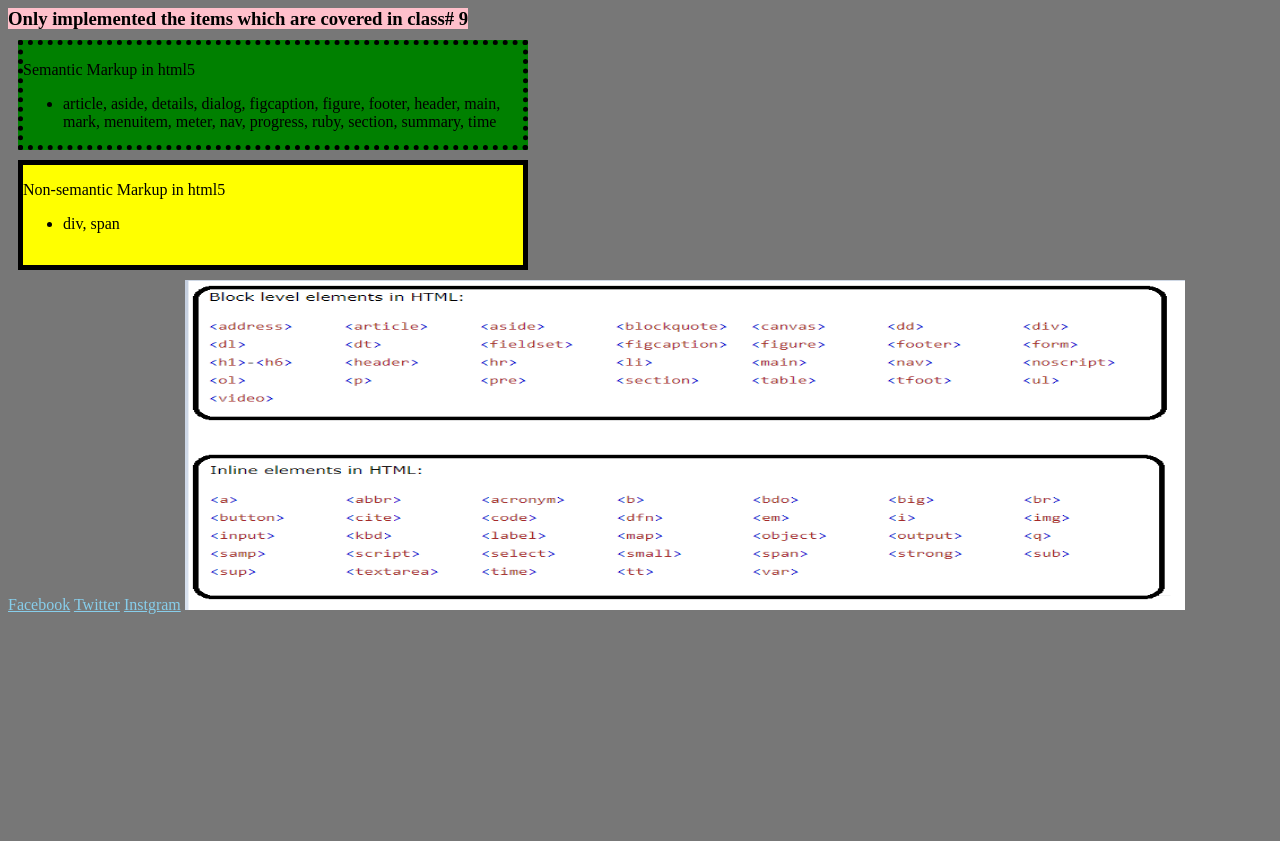
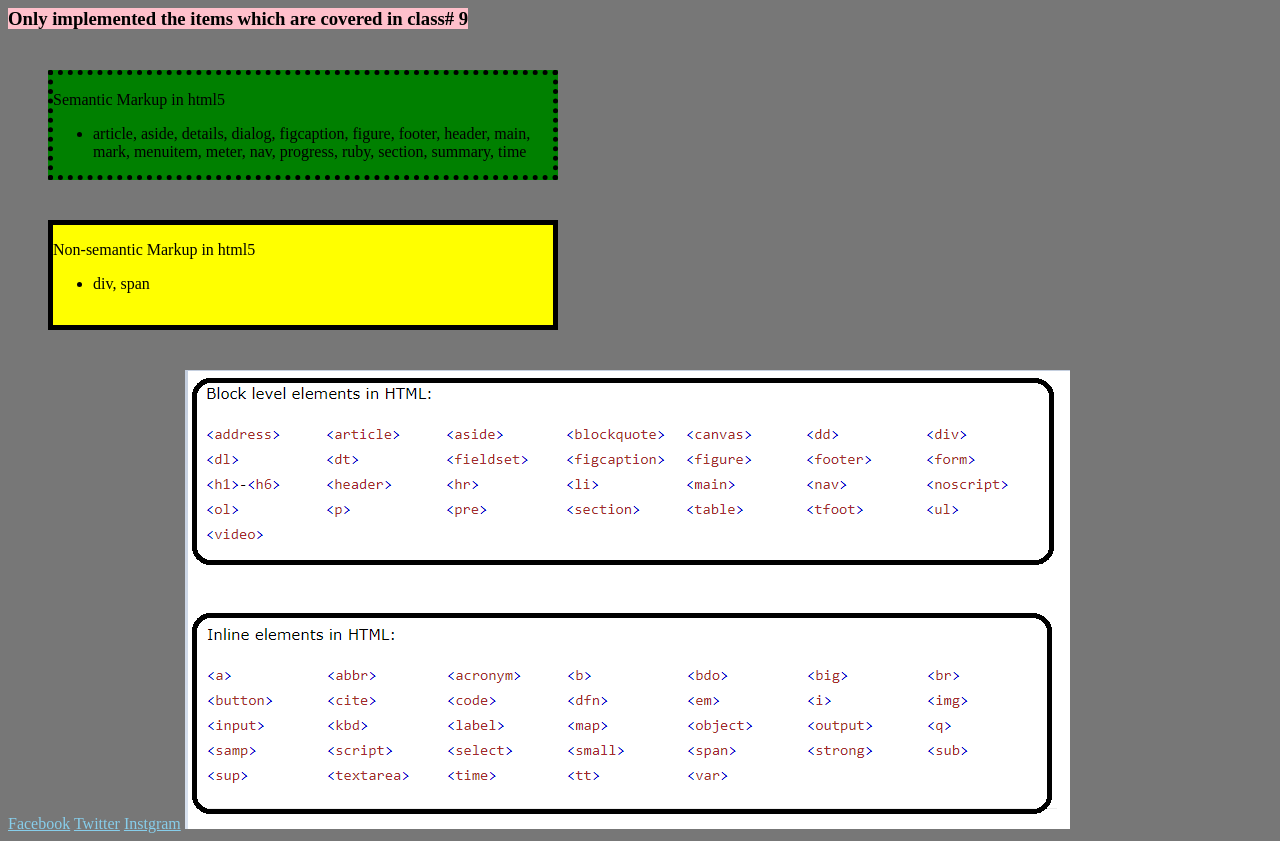
Before and after one commit to kiaskamal/Class-9_html_h.w, a plain HTML site: page index.html in a window 1280 px wide. Before the commit the page ends 800 px from the top, so only its background shows below. Drawn offline with Linux system fonts and the light colour scheme.

Commit message:
Add files via upload

```diff
--- a/css/style.css
+++ b/css/style.css
@@ -6,20 +6,17 @@ h3{
 width:500px;
 height:100px;
 border: 5px dotted;
-margin: 10px;
+margin: 40px;
 background-color:green;
 }
 .box2{
 width:500px;
 height:100px;
 border: 5px solid;
-margin: 10px;
+margin: 40px;
 background-color: yellow;
 }
-img{
-width:1000px;
-height:330px;
-}
+
 a{
 	color:skyblue;
 	display: inline;
```
Also changed, not shown: index.html (+1 -1 lines).
